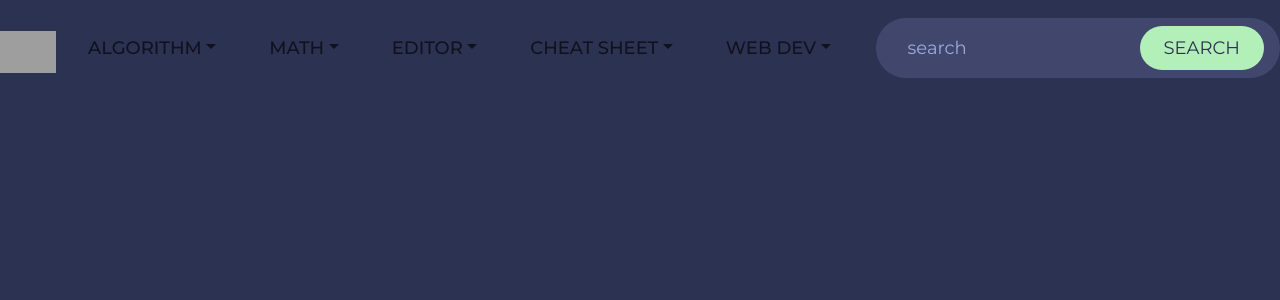
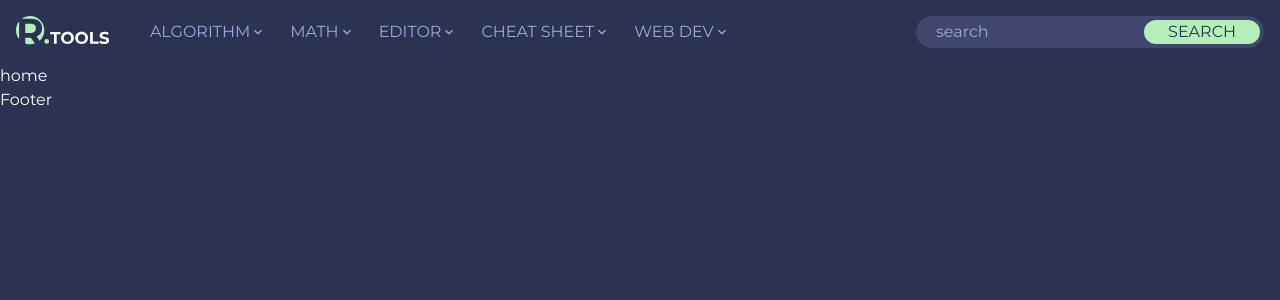
Before and after one commit to acm-ucr/r-tools, a Next.js app: page / in a window 1280 px wide. Shown: the top 300 px of the page. Built offline with nearby package versions, Linux system fonts and the light colour scheme; grey boxes are pictures that could not be loaded.

Commit message:
fix navbar

```diff
--- a/src/app/layout.js
+++ b/src/app/layout.js
@@ -17,7 +17,7 @@ export default function RootLayout({ children }) {
     <html lang="en">
       <body className={`${montserrat.className} bg-rtools-blue-400 text-white`}>
         <Navigation />
-        <div className="flex flex-col w-full">{children}</div>
+        <div className="flex flex-col w-full pt-[8vh]">{children}</div>
         <Footer />
       </body>
     </html>
--- a/src/components/Card.jsx
+++ b/src/components/Card.jsx
@@ -1,21 +1,33 @@
 import React from "react";
 import Link from "next/link";
 import Icon from "@/components/Icon";
-
-const Card = ({ row, icon, description, name, color, link }) => {
+const HOVER = {
+  up: "hover:-translate-y-1",
+  highlight: "hover:bg-rtools-blue-200",
+};
+const Card = ({ row, icon, description, name, color, link, hover, size }) => {
   return (
     <Link
       href={link}
-      className={`${
-        row ? "flex-row" : "flex-col"
-      } no-underline flex bg-rtools-blue-300 hover:-translate-y-1 transition-all duration-300 max-w-full rounded overflow-hidden`}
+      className={`${row ? "flex-row" : "flex-col"} ${HOVER[hover]} ${
+        row ? "items-center justify-center" : "items-start"
+      } no-underline flex bg-rtools-blue-300 transition-all duration-300 max-w-full rounded overflow-hidden px-3 py-2`}
     >
-      <div className="px-3 pt-3 pb-2">
-        <Icon color={color} size="xl" icon={icon} />
-      </div>
+      <Icon color={color} size="xl" icon={icon} />
       <div className="px-3">
-        <div className="text-white font-bold text-xl">{name}</div>
-        <p className="text-gray-400 text-base">{description}</p>
+        <div
+          className={`text-white
+          ${size === "xl" && "text-xl"} ${size === "base" && "text-base"}`}
+        >
+          {name}
+        </div>
+        <div
+          className={`text-gray-400    ${size === "xl" && "text-base"} ${
+            size === "base" && "text-xs"
+          }`}
+        >
+          {description}
+        </div>
       </div>
     </Link>
   );
--- a/src/components/Input.jsx
+++ b/src/components/Input.jsx
@@ -6,6 +6,7 @@ const Input = ({
   value,
   setValue,
   clear,
+  thick,
 }) => {
   const handleClear = () => {
     setValue("");
@@ -16,17 +17,21 @@ const Input = ({
   };
   return (
     <div className="justify-center flex items-center">
-      <div className="flex rounded-full w-full px-3 p-2 items-center bg-rtools-blue-300">
-        <div className="flex px-3 w-full">
-          <input
-            className="w-full placeholder:text-rtools-blue-100 text-white focus:outline-none bg-transparent "
-            placeholder={placeholder}
-            value={value}
-            onChange={handleInputChange}
-          />
-        </div>
+      <div
+        className={`flex rounded-full w-full ${
+          thick ? "p-2 px-3" : "p-1"
+        } items-center bg-rtools-blue-300`}
+      >
+        <input
+          className="w-full placeholder:text-rtools-blue-100 text-white focus:outline-none bg-transparent px-3"
+          placeholder={placeholder}
+          value={value}
+          onChange={handleInputChange}
+        />
         <button
-          className="rounded-full text-rtools-blue-400 p-2 px-4 bg-rtools-green"
+          className={`rounded-full text-rtools-blue-400 ${
+            thick && "p-2"
+          } px-4 bg-rtools-green`}
           onClick={onClick}
         >
           {button}
--- a/src/components/Navigation.jsx
+++ b/src/components/Navigation.jsx
@@ -1,83 +1,69 @@
 "use client";
-import React, { useState } from "react";
-import Nav from "react-bootstrap/Nav";
-import Navbar from "react-bootstrap/Navbar";
+import { useState } from "react";
 import Link from "next/link";
-import { navigation } from "@/data/navigation";
+import { NAVIGATION } from "@/data/navigation";
 import { COLORS } from "@/data/icons";
 import Logo from "../Assets/RToolsLogo.svg";
 import Input from "@/components/Input";
-import NavDropdown from "react-bootstrap/NavDropdown";
-import Icon from "@/components/Icon";
+import Card from "./Card";
+import { MdKeyboardArrowDown } from "react-icons/md";
 
 const Navigation = () => {
-  const [selected, setSelected] = useState("");
+  const [expanded, setExpanded] = useState("");
   const getCurrentColor = (index) => {
-    const colorsLength = Object.keys(COLORS).length;
-    if (index >= colorsLength) {
-      return Object.keys(COLORS)[index - colorsLength];
-    } else {
-      return Object.keys(COLORS)[index];
-    }
+    return Object.keys(COLORS)[index % Object.keys(COLORS).length];
   };
 
   return (
-    <Navbar
-      collapseOnSelect
-      expand="md"
-      fixed="top"
-      className="w-full m-0 md:h-[13vh] p-0 flex py-0 bg-rtools-blue-400 items-center"
-    >
-      <Navbar.Brand className="p-0">
-        <Link
-          onClick={() => setSelected("")}
-          eventkey="1"
-          className="p-0 no-underline flex items-center gap-2 "
-          href="/"
-        >
-          <img src={Logo} className="w-8 md:w-14" />
-          <div className="flex flex-col items-start "></div>
+    <div className="w-full h-[8vh] flex bg-rtools-blue-400 justify-between items-center px-3 fixed">
+      <div className="flex items-center">
+        <Link onClick={() => setSelected("")} className="mr-10" href="/">
+          <img src={Logo.src} className="h-[4vh]" />
         </Link>
-      </Navbar.Brand>
-      <Navbar.Toggle
-        className="list-unstyled !text-transparent border-0 "
-        aria-controls="basic-navbar-nav"
-      ></Navbar.Toggle>
-      <Navbar.Collapse className="items-center md:justify-between justify-center">
-        <Nav className="mb-2 w-full no-underline text-lg flex items-center justify-between ">
-          {navigation.map((item, index) => (
-            <NavDropdown
-              title={item.name}
+        <div className="flex gap-4">
+          {NAVIGATION.map((navigation, index) => (
+            <div
               key={index}
-              id={`nav-dropdown-${index}`}
-              className={`hover:cursor-pointer mb-0 no-underline whitespace-nowrap !font-medium hover:!text-white duration-300 ${
-                selected === item.name && "!bg-white/10"
-              }`}
+              className=""
+              onMouseEnter={() => setExpanded(navigation.name)}
+              onMouseLeave={() => setExpanded("")}
             >
-              {item.sub.map((subItem, subItemIndex) => (
-                <NavDropdown.Item key={subItemIndex}>
-                  <div className="flex flex-row bg-rtools-blue-100 ">
-                    <div className="flex flex-col justify-center ">
-                      <Icon
-                        icon={subItem.icon}
-                        color={getCurrentColor(subItemIndex)}
-                      />
-                    </div>
-                    <div className="flex flex-col ml-2">
-                      <p className="m-0 text-white">{subItem.name}</p>
-                      <p className="m-0 text-xs text-rtools-blue-300">
-                        {subItem.description}
-                      </p>
-                    </div>
-                  </div>
-                </NavDropdown.Item>
-              ))}
-            </NavDropdown>
+              <div
+                className={`${
+                  expanded === navigation.name
+                    ? "text-white"
+                    : "text-rtools-blue-100"
+                } hover:cursor-pointer flex items-center py-2`}
+              >
+                {navigation.name}
+                <MdKeyboardArrowDown
+                  className={`${
+                    expanded === navigation.name && "rotate-180"
+                  } duration-300`}
+                />
+              </div>
+              {expanded === navigation.name && (
+                <div className="flex flex-col gap-1 absolute bg-rtools-blue-300 p-2 rounded">
+                  {navigation.sub.map((sub, subIndex) => (
+                    <Card
+                      key={subIndex}
+                      row={true}
+                      icon={sub.icon}
+                      description={sub.description}
+                      name={sub.name}
+                      color={getCurrentColor(subIndex)}
+                      link={navigation.link + "/" + sub.link}
+                      hover="highlight"
+                    />
+                  ))}
+                </div>
+              )}
+            </div>
           ))}
-          <Input button="SEARCH" placeholder="search" />
-        </Nav>
-      </Navbar.Collapse>
-    </Navbar>
+        </div>
+      </div>
+      <Input button="SEARCH" placeholder="search" />
+    </div>
   );
 };
 
--- a/src/data/navigation.js
+++ b/src/data/navigation.js
@@ -1,5 +1,5 @@
 import { BsBarChartFill } from "react-icons/bs";
-export const navigation = [
+export const NAVIGATION = [
   {
     name: "ALGORITHM",
     link: "algorithm",
```
